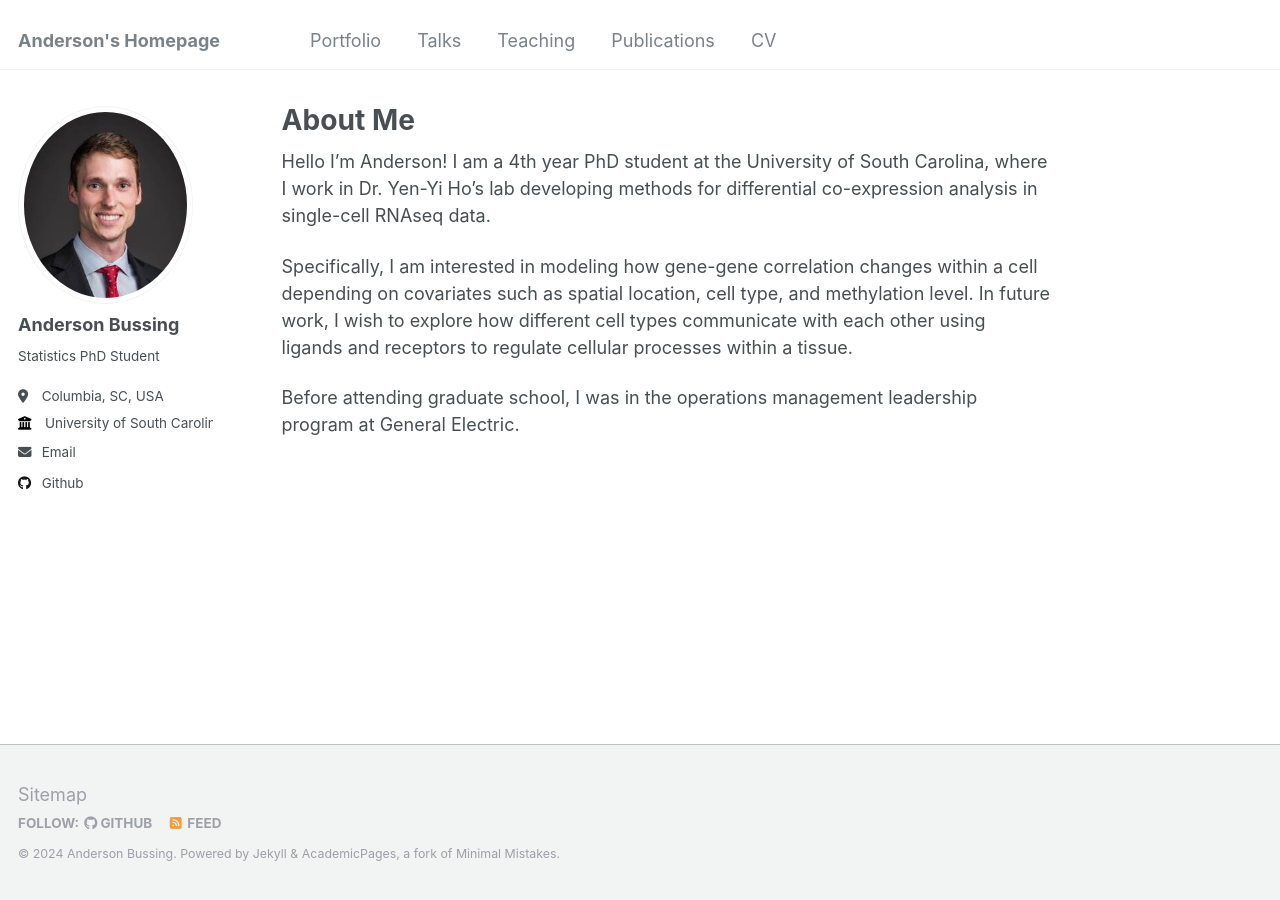
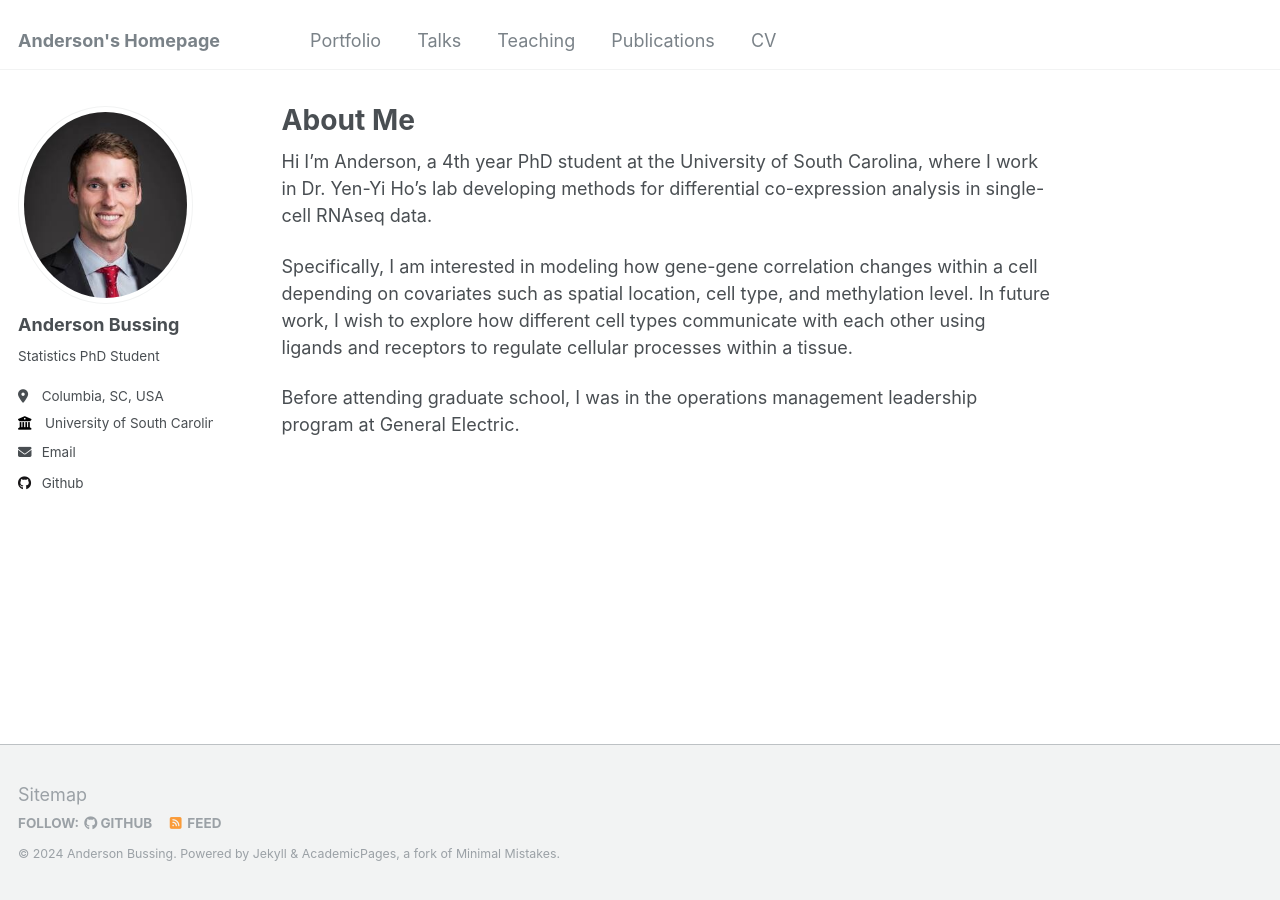
Before and after one commit to abussing/abussing.github.io, a Jekyll site: the page built from _pages/about.md, in a window 1280 px wide. Built offline with Jekyll 4.4.1, drawn with Linux system fonts in a browser that asks for light colours.

Commit message:
Update about.md

```diff
--- a/_pages/about.md
+++ b/_pages/about.md
@@ -7,7 +7,7 @@
   - /about.html
 ---
 
-Hello I'm Anderson! I am a 4th year PhD student at the University of South Carolina, where I work in Dr. Yen-Yi Ho's lab developing methods for differential co-expression analysis in single-cell RNAseq data.
+Hi I'm Anderson, a 4th year PhD student at the University of South Carolina, where I work in Dr. Yen-Yi Ho's lab developing methods for differential co-expression analysis in single-cell RNAseq data.
 
 Specifically, I am interested in modeling how gene-gene correlation changes within a cell depending on covariates such as spatial location, cell type, and methylation level. In future work, I wish to explore how different cell types communicate with each other using ligands and receptors to regulate cellular processes within a tissue.
 
```
